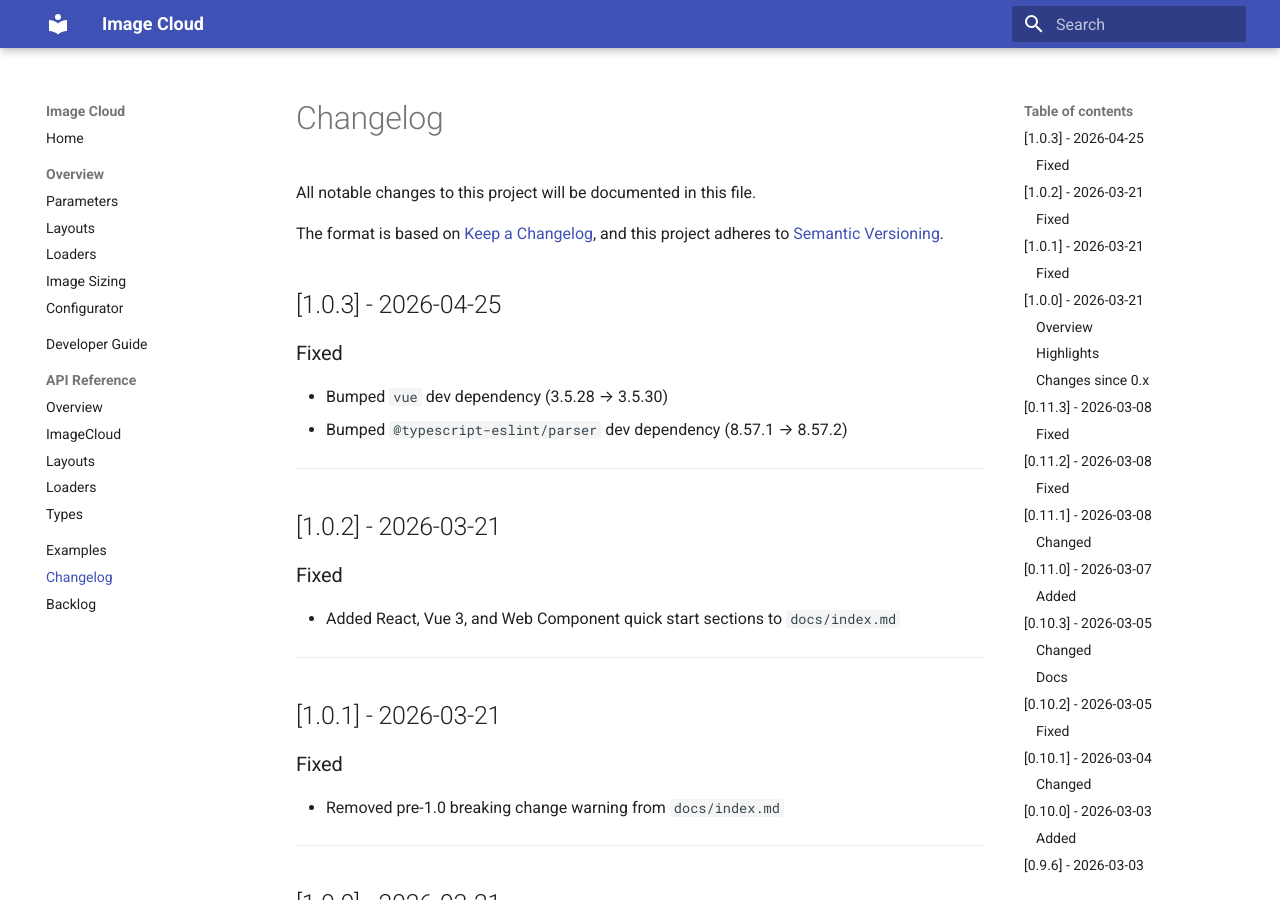
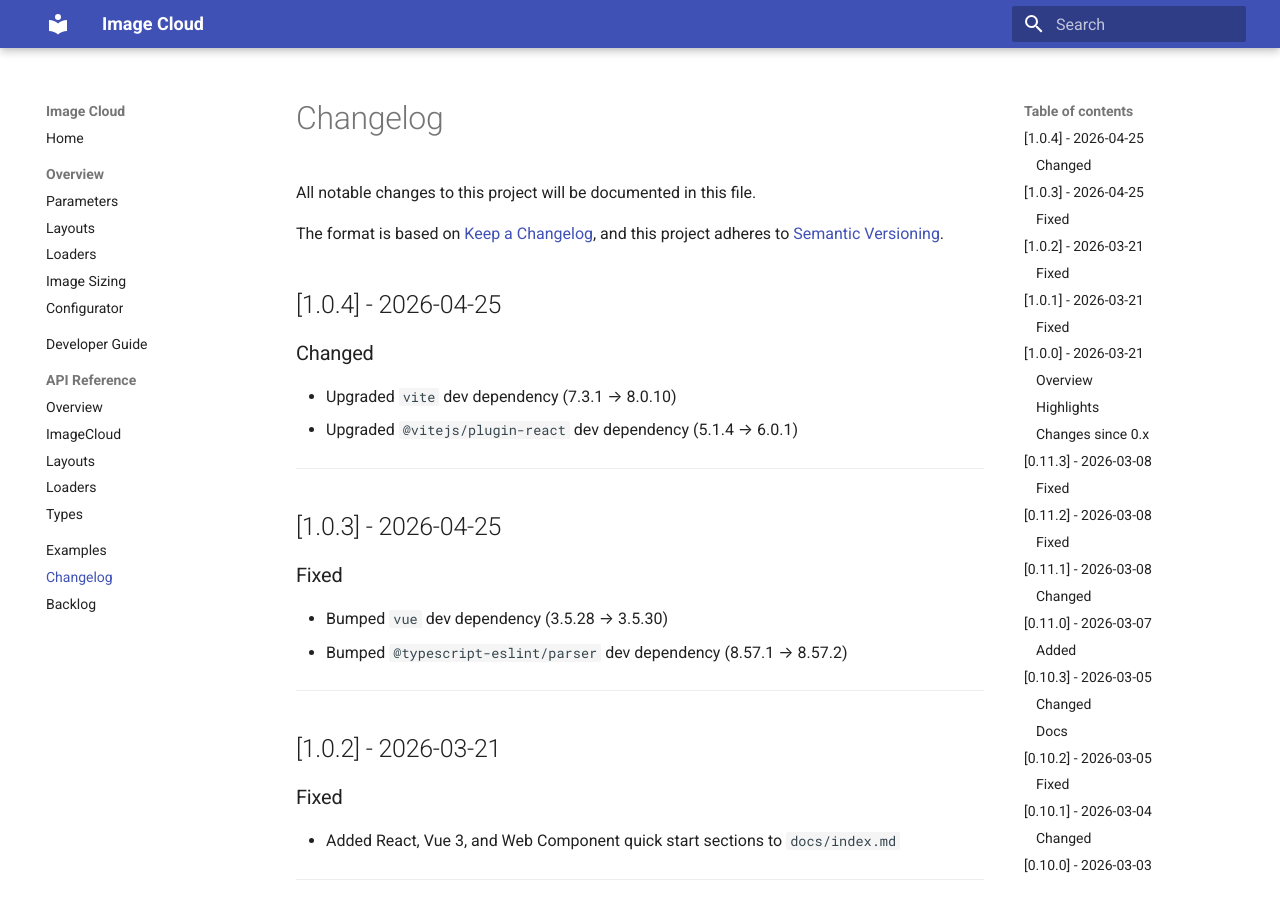
Before and after one commit to frybynite/image-cloud, an MkDocs documentation site: the page built from docs/changelog.md, in a window 1280 px wide and 900 px high. Built offline with MkDocs 1.6.1 and Material for MkDocs 9.7.7, drawn with Linux system fonts in a browser that asks for light colours.

Commit message:
upgraded vite 7→8 and plugin-react 5→6. 1.0.3 -> 1.0.4
Co-Authored-By: Claude Sonnet 4.6 <noreply@anthropic.com>

```diff
--- a/docs/changelog.md
+++ b/docs/changelog.md
@@ -3,6 +3,15 @@
 All notable changes to this project will be documented in this file.
 
 The format is based on [Keep a Changelog](https://keepachangelog.com/), and this project adheres to [Semantic Versioning](https://semver.org/).
+
+## [1.0.4] - 2026-04-25
+
+### Changed
+
+- Upgraded `vite` dev dependency (7.3.1 → 8.0.10)
+- Upgraded `@vitejs/plugin-react` dev dependency (5.1.4 → 6.0.1)
+
+---
 
 ## [1.0.3] - 2026-04-25
 
--- a/package.json
+++ b/package.json
@@ -1,6 +1,6 @@
 {
   "name": "@frybynite/image-cloud",
-  "version": "1.0.3",
+  "version": "1.0.4",
   "description": "Javascript/TypeScript image cloud library with custom loaders, various layouts, full images styling, with animation and zoom effects",
   "type": "module",
   "main": "./dist/image-cloud.umd.js",
```
